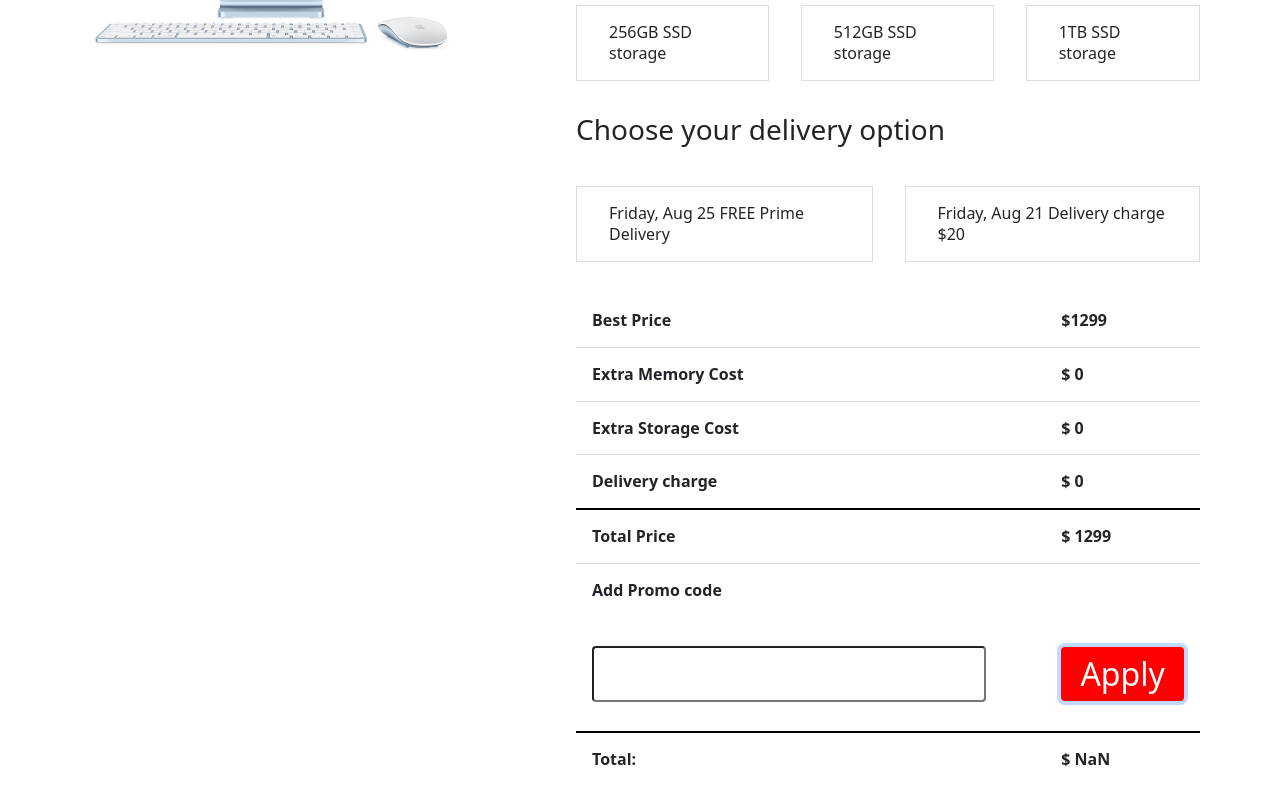
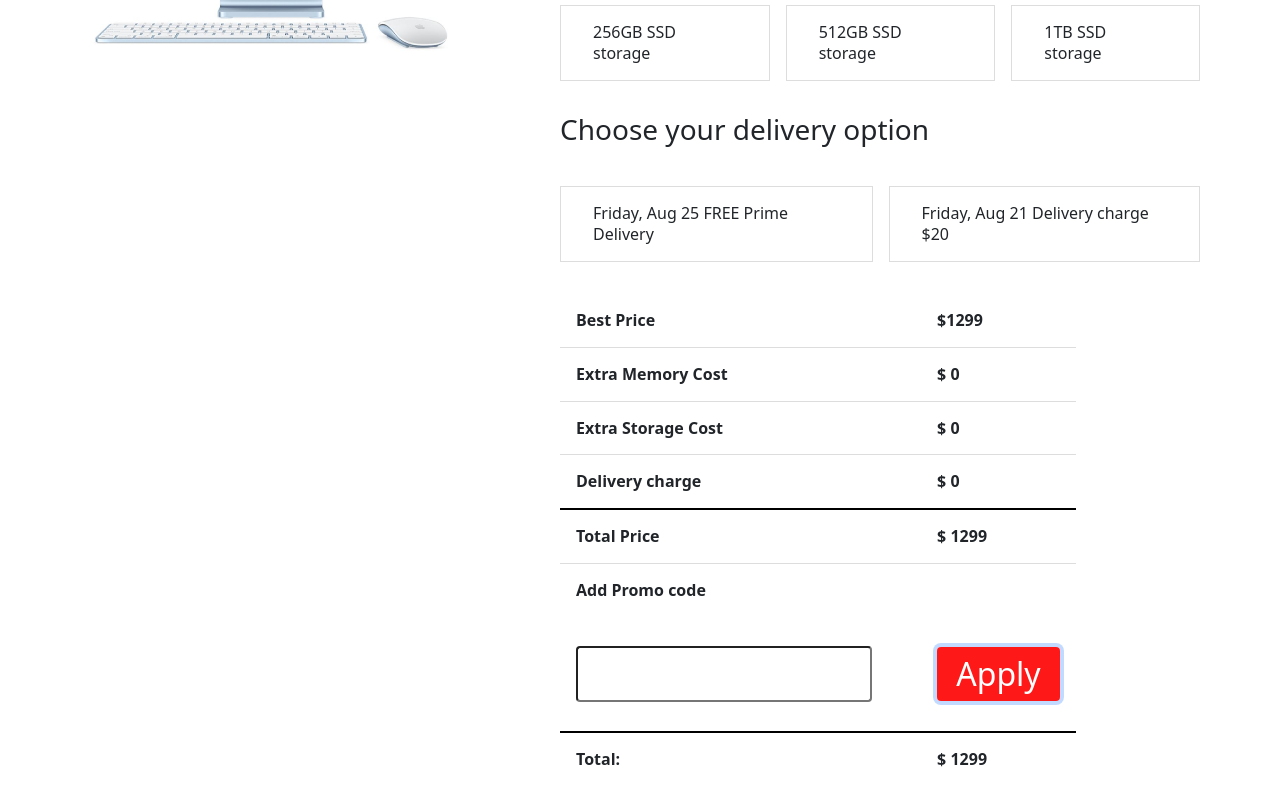
Before and after one commit to rakibtweets/mac-book-pro-js, a plain HTML site: page index.html in a window 1280 px wide. Both pictures are taken after a click on the button "Apply". Shown: the part 504-1290 px from the top of the page. Drawn offline with nearby package versions, Linux system fonts and the light colour scheme.

Commit message:
promo code added

```diff
--- a/css/style.css
+++ b/css/style.css
@@ -13,7 +13,7 @@
   padding: 0 3rem;
   display: grid;
   grid-template-columns: 1fr 3fr;
-  gap: 3rem;
+  gap: 2rem;
 }
 .product__img img {
   width: 35vw;
@@ -37,7 +37,7 @@
 .delivery {
   display: flex;
   flex-direction: row;
-  gap: 2rem;
+  gap: 1rem;
 }
 .memory__detail,
 .storage__detail,
@@ -56,7 +56,7 @@ table {
   font-weight: 700;
 }
 table tr td {
-  width: 80%;
+  width: 70%;
   padding: 1rem;
   border-top: 1px solid #ddd;
 }
@@ -76,7 +76,7 @@ table tr:last-child td {
 
 .promo__code {
   display: flex;
-  gap: 2rem;
+  gap: 1.5rem;
 }
 /* .promo__btn{
     border-color: orange;
@@ -90,7 +90,7 @@ input[type="text"] {
 
 #promo__btn {
   font-size: 2rem;
-  background-color: red;
+  background-color: rgba(255, 0, 0, 0.904);
   color: white;
   padding: 0.2rem 1.2rem;
   margin: 6px 0;
--- a/js/app.js
+++ b/js/app.js
@@ -175,24 +175,23 @@ document.getElementById('delivery_20').addEventListener('click',function(){
 // promo code discount
 
 document.getElementById('promo__btn').addEventListener('click',function(){
+
     const promoCodeField = document.getElementById('promo_code_field')
     const promoCode = promoCodeField.value
     const totalPrice = discountTotalPrice()
+    const finalToal = document.getElementById('final_total')
+
 
     if(promoCode == 'stevekaku'){
 
-        var discountPrice = parseInt(totalPrice) * .2;
-
+    const discountPrice = parseInt(totalPrice) * .2;
+    const discoutTotalAmount = parseInt(totalPrice) - discountPrice
+    promoCodeField.value = ''
+    finalToal.innerText = discoutTotalAmount
     }
     else{
+        // document.getElementById('promo_code_field').value= 'Invalid promo code'
         alert('Invalid Promocode')
     }
-    promoCodeField.value = ''
-    const discoutTotalAmount = parseInt(totalPrice) - discountPrice
-    const finalToal = document.getElementById('final_total')
-
-    finalToal.innerText = discoutTotalAmount
-
-
 
 })
```
